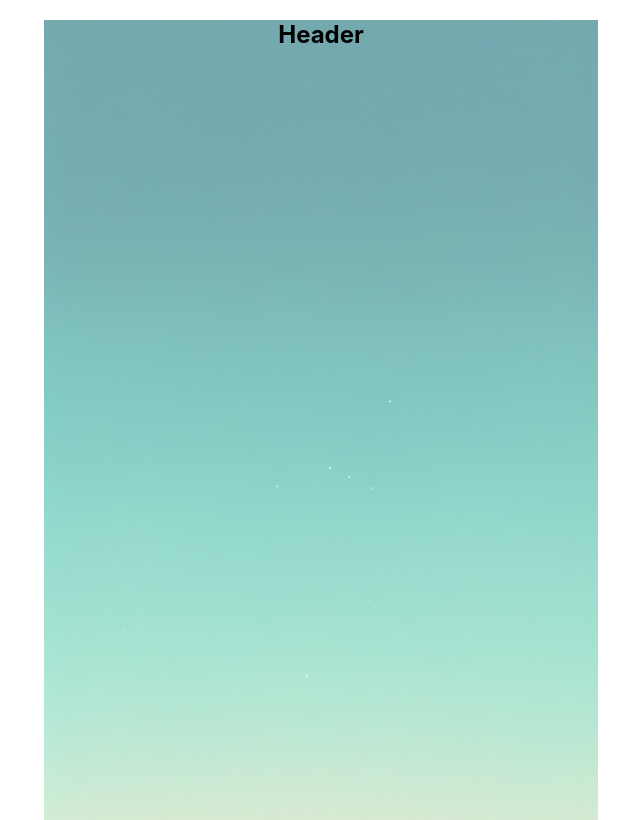
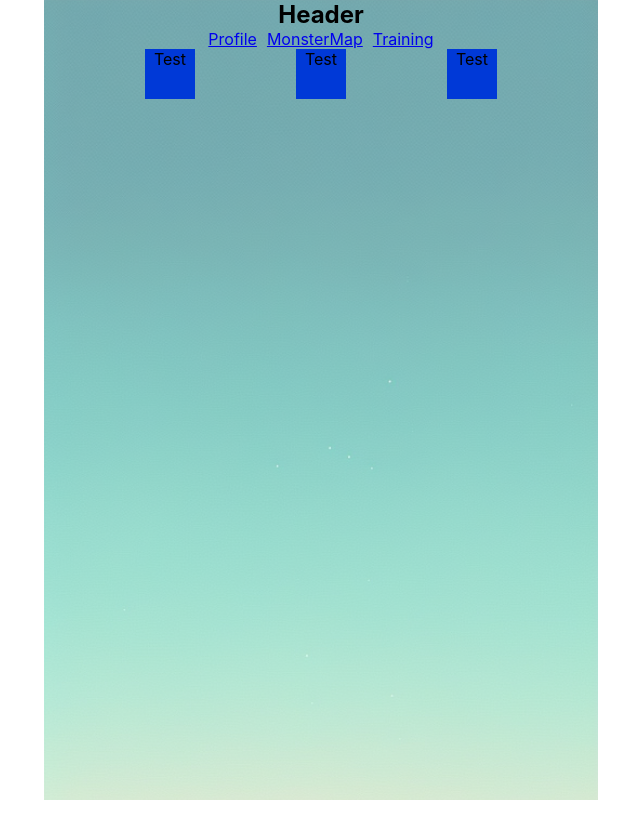
Before and after one commit to gaelduong/the-risky-translator, a React (Create React App) app: page / in a window 1280 px wide. Before the commit this address had no page. Shown: the whole page, without its empty margins (319-959 px from the left). Built offline with nearby package versions, Linux system fonts and the light colour scheme.

Commit message:
Test css

```diff
--- a/src/App.css
+++ b/src/App.css
@@ -156,7 +156,7 @@ button:active {
 
 a {
   /* text-decoration: none; */
-  margin: 10px 5px;
+  margin: 0px 5px;
 }
 
 a:visited {
--- a/src/ui/components/Header/index.tsx
+++ b/src/ui/components/Header/index.tsx
@@ -16,7 +16,7 @@ const Header = () => {
 
   const displayMoney = money < 0 ? `-${money * -1}` : `${money}`
 
-  return <h2>Header</h2>
+  return <h2 style={{ margin: 0 }}>Header</h2>
   return (
     <>
       <div
--- a/src/ui/screens/Game/index.jsx
+++ b/src/ui/screens/Game/index.jsx
@@ -57,6 +57,7 @@ const Game = () => {
         <Route path="/work" element={<TranslationJob />} />
 
         {/* New */}
+        <Route path="/" element={<Town />} />
         <Route path="/loading" element={<LoadingApp />} />
         <Route path="/story" element={<Story />} />
         <Route path="/name" element={<NameCreation />} />
--- a/src/ui/screens/Town/index.tsx
+++ b/src/ui/screens/Town/index.tsx
@@ -2,7 +2,7 @@ import { Link } from 'react-router-dom'
 
 const Town = () => {
   return (
-    <div>
+    <div style={{ touchAction: 'none' }}>
       <Link to="/profile">Profile</Link>
       <Link to="/monster-map">MonsterMap</Link>
       <Link to="/training">Training</Link>
```
